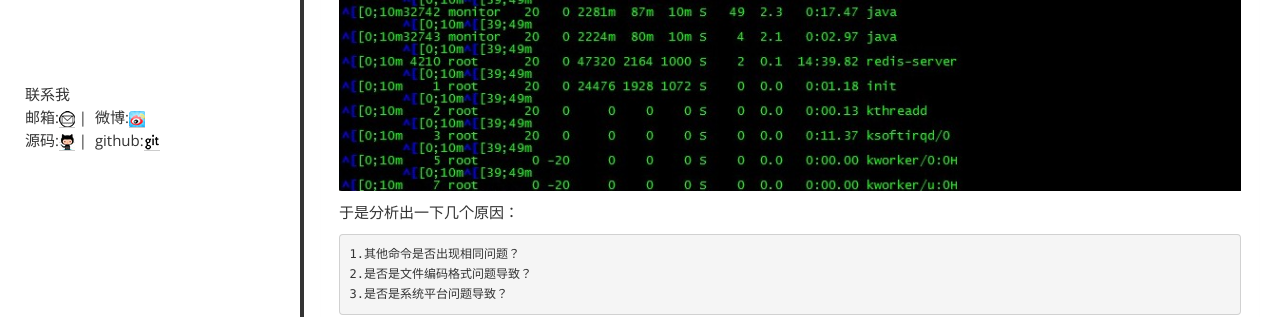
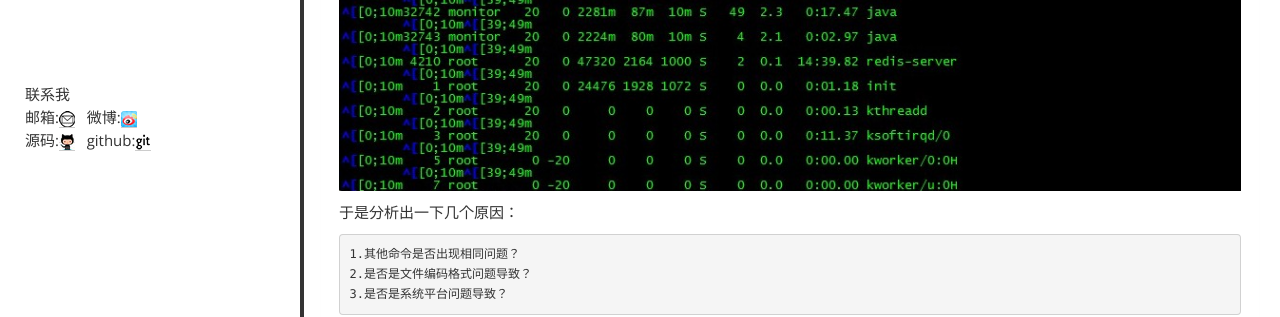
Before and after one commit to lanffy/lanffy.github.io, a Jekyll site: the page built from index.html, in a window 1280 px wide. Shown: the part 442-759 px from the top of the page. Built offline with Jekyll 4.4.1, drawn with Linux system fonts in a browser that asks for light colours; Markdown is read by kramdown in place of the engine named in the settings; the list of posts is cut into pages by our own code; comment, search, counter and statistics services are not loaded.

Commit message:
delete |

```diff
--- a/_layouts/default.html
+++ b/_layouts/default.html
@@ -45,10 +45,10 @@
 			<div>
 				<p>联系我
 					<br/>
-					邮箱:<a href="mailto:rlanffy@gmail.com"><img src="/images/email.jpg" title="给我发邮件" alt="mail to me" /></a>&nbsp;|&nbsp;
+					邮箱:<a href="mailto:rlanffy@gmail.com"><img src="/images/email.jpg" title="给我发邮件" alt="mail to me" /></a>&nbsp;&nbsp;
 					微博:<a href="http://weibo.com/206661350" target=_blank><img src="/images/weibo.png" title="微博" alt="weibo" /></a>
 					<br/>
-					源码:<a href="https://github.com/lanffy/lanffy.github.io" target=_blank ><img src="/images/source2.jpg" title="源代码" alt="源代码"></a>&nbsp;|&nbsp;
+					源码:<a href="https://github.com/lanffy/lanffy.github.io" target=_blank ><img src="/images/source2.jpg" title="源代码" alt="源代码"></a>&nbsp;&nbsp;
 					github:<a href="https://github.com/lanffy" target=_blank><img src="/images/github.png" title="github" alt="github" /></a>
 				</p>
 			</div>
```
